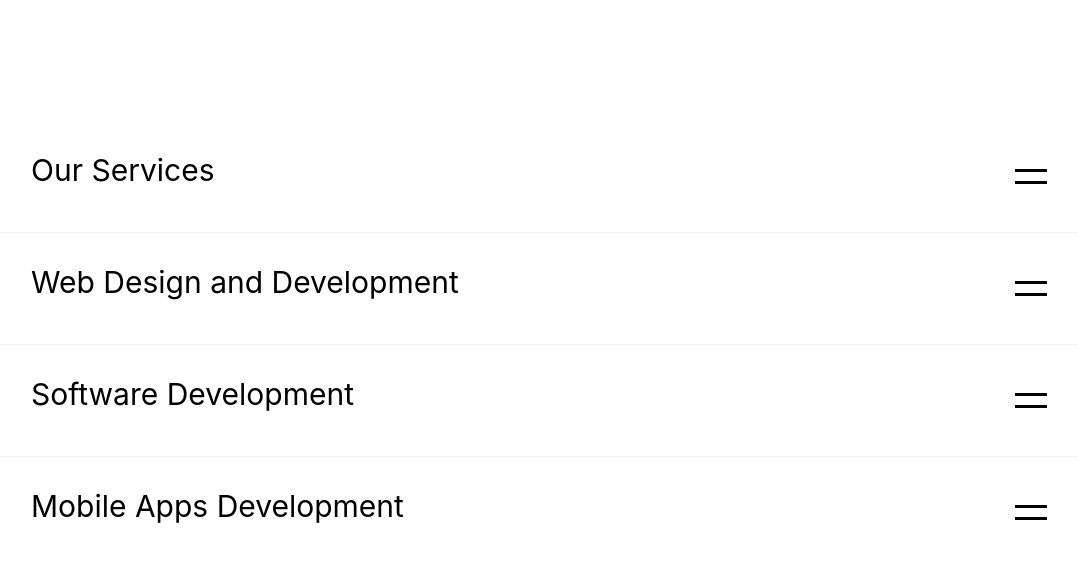
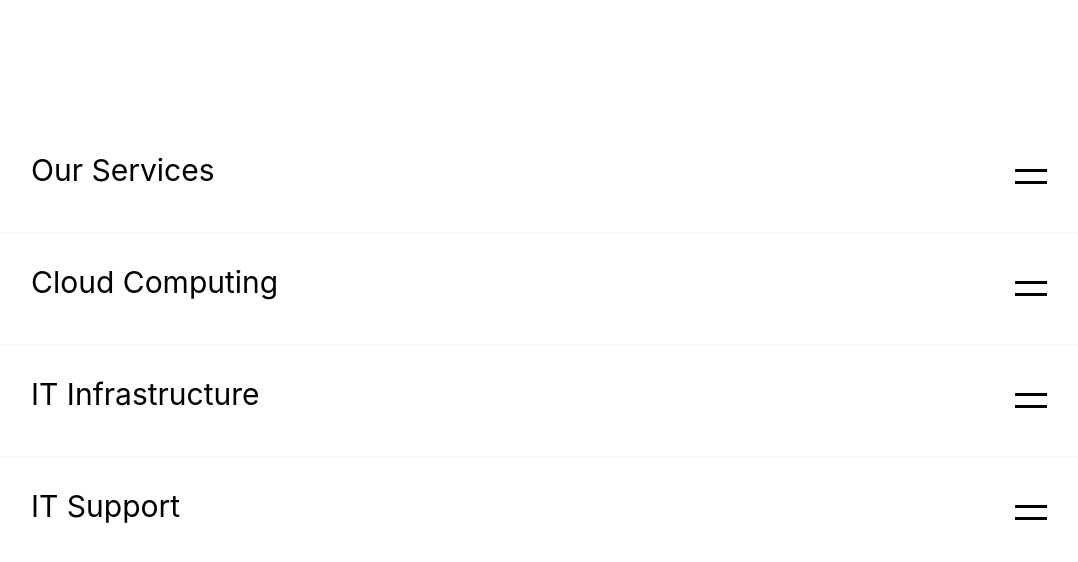
Before and after one commit to adarsh-gupta101/trev-fiver, a Next.js app: page /components/utils/solutionscontainer in a window 1280 px wide. Shown: the top 562 px of the page, without its empty margins (97-1175 px from the left). Built offline with nearby package versions, Linux system fonts and the light colour scheme.

Commit message:
updating service

```diff
--- a/pages/components/solutions2.jsx
+++ b/pages/components/solutions2.jsx
@@ -3,7 +3,7 @@ import gsap from "gsap";
 import { ScrollTrigger } from "gsap/dist/ScrollTrigger";
 gsap.registerPlugin(ScrollTrigger);
 import prie from "../../public/assets/preview.png";
-console.log(prie);
+// console.log(prie);
 function Solutions2() {
   const ref = useRef(null);
 
--- a/pages/components/utils/solutionutils.json
+++ b/pages/components/utils/solutionutils.json
@@ -3,16 +3,16 @@
     "description":"Proactive IT Support Services For The Modern Workplace. Whether you are remote working, hybrid working or only in the office, we can help. Our IT support team are there for you 24/7/365, proactively monitoring your environment.",
     "image":"https://iti.ca/uploads/2020/06/transformation-numerique.jpg"
 },{
-    "name":" Web Design and Development",
-    "description":" Modernize your environment, transform your processes, update your systems, and improve the experience for your employees, partners,and clients."
+    "name":"Cloud Computing",
+    "description":"  If you’re confused by all this talk about Cloud computing let us cut through all the complexities for you. We can help you to understand and harness all the power and flexibility of Cloud and reap the many business benefits this innovation delivers."
     ,"image":"https://iti.ca/uploads/2020/06/transformation-numerique.jpg"
 },{
-    "name":"Software Development",
-    "description":"We excel in the process of custom software development from grassroot level and assist businesses at each phase from designing, development, deployment to maintenance. Over the years, we have developed a knack for custom software solutions and with our strategic low-risk approach, we streamline business processes, functions and overall projects. "
+    "name":"IT Infrastructure",
+    "description":"TrendOnline Digital can help your business with all aspects of its IT infrastructure, from design and configuration to expanding it to match your growing needs."
     ,"image":"https://iti.ca/uploads/2020/06/transformation-numerique.jpg"
 },{
-    "name":"Mobile Apps Development",
-    "description":". Our team of proficient software developers are consistent in offering high-performing applications with standard QA practices and aligned business requirements."
+    "name":"IT Support",
+    "description":" Trendonline Digital provides IT support services throughout Zimbambwe and the SADC region, helping small to medium sized businesses get the most out of their IT systems."
     ,"image":"https://iti.ca/uploads/2020/06/transformation-numerique.jpg"
 }
 
```
